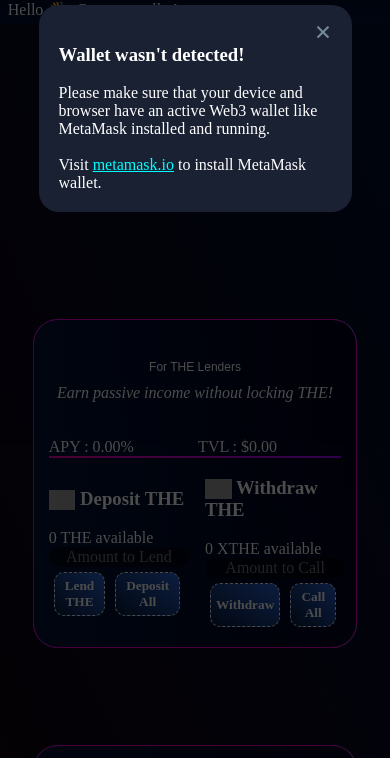
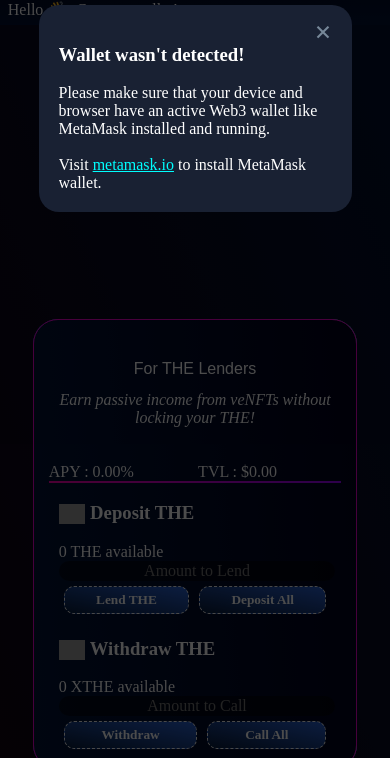
Before and after one commit to venftapp/thena, a plain HTML site: page docs/index.html in a window 390 px wide. Shown: the part 65-823 px from the top of the page. Drawn offline with Linux system fonts and the light colour scheme; grey boxes are pictures that could not be loaded; a script that the page names is missing; a web font is replaced by a local one.

Commit message:
i need to buy a phone for fkuc's sake

```diff
--- a/docs/e.css
+++ b/docs/e.css
@@ -72,7 +72,7 @@ h2 {
 	color: white;
 	font-weight: normal;
 	margin-top: 25px;
-	font-size: 0.75em
+	font-size: 1em;
 }
 
 .mechanism {
@@ -477,9 +477,9 @@ textarea:focus, input:focus {
 	text-align: center;
 }
 
-.two-pane {
+.two-pane-mech {
 	display:grid;
-	grid-template-columns: 50% auto;
+	grid-template-columns: auto;
 }
 .two-pane-auto {
 	display:grid;
@@ -615,4 +615,10 @@ textarea:focus, input:focus {
 		grid-template-columns:auto max-content;
 	}
 
+
+	.two-pane-mech {
+		display:grid;
+		grid-template-columns: 50% auto;
+	}
+
 }
--- a/docs/index.html
+++ b/docs/index.html
@@ -48,7 +48,7 @@
 	<div class="mechanism">
 		<div class="mechanism-subtitle">
 			<h2>For THE Lenders</h2>
-			<i>Earn passive income without locking THE!</i>
+			<i>Earn passive income from veNFTs without locking your THE!</i>
 		</div>
 
 		<br><br>
@@ -58,8 +58,8 @@
 		</div>
 		<div class="hr-nft"></div>
 
-		<div class="two-pane">
-			<div style="margin: auto 10px auto auto;">
+		<div class="two-pane-mech">
+			<div style="margin: auto 10px;">
 				<h3><img src="https://ftm.guru/icons/the.png" height="20px" style="vertical-align:bottom"> Deposit THE</h3>
 				<span id="avl-lend">0 THE</span> available
 				<br>
@@ -69,7 +69,7 @@
 					<button onclick="lendAll()" class="btn2"> Deposit All </button>
 				</div>
 			</div>
-			<div style="margin: auto auto auto 10px;">
+			<div style="margin: auto 10px;">
 				<h3><img src="https://ftm.guru/icons/the.png" height="20px" style="vertical-align:bottom"> Withdraw THE</h3>
 				<span id="avl-call">0 XTHE</span> available
 				<br>
```
